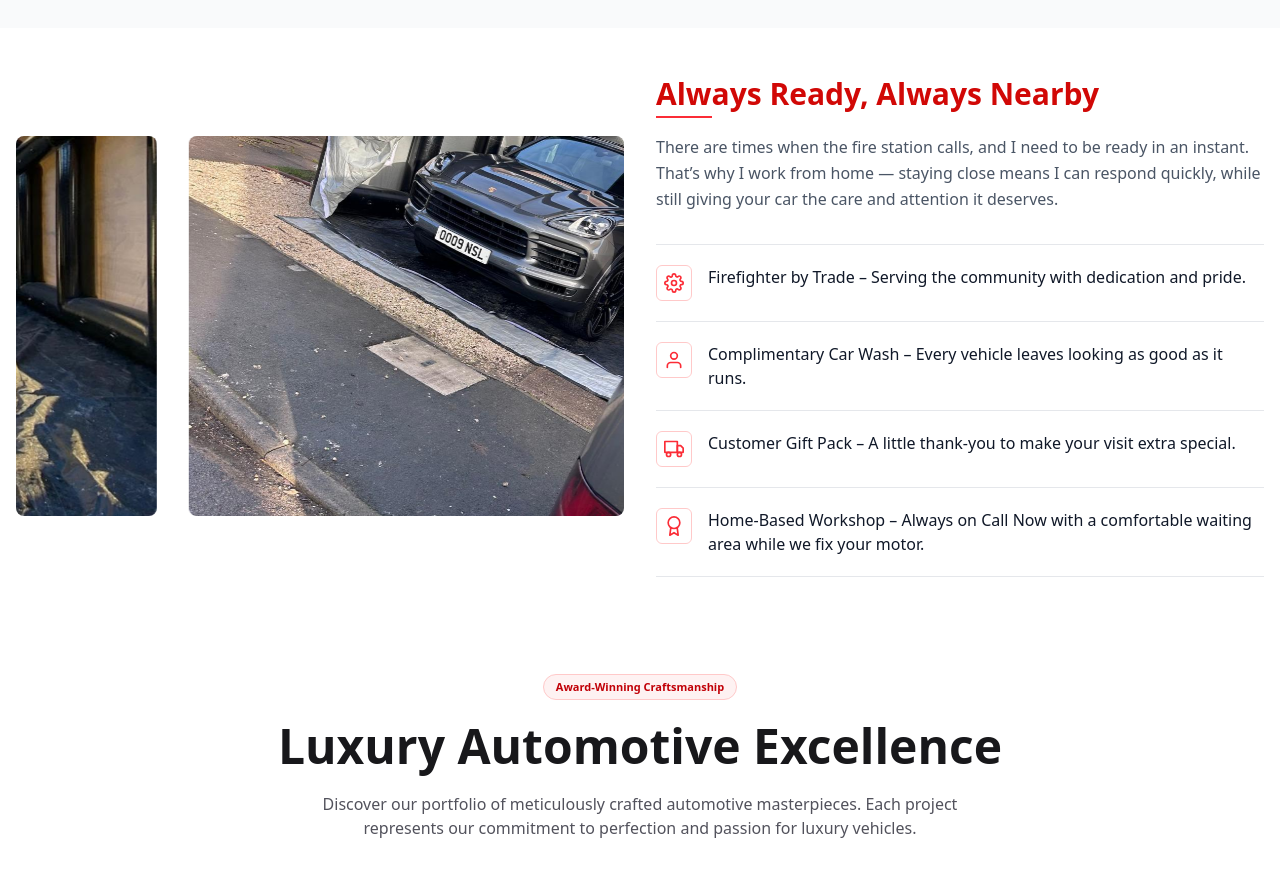
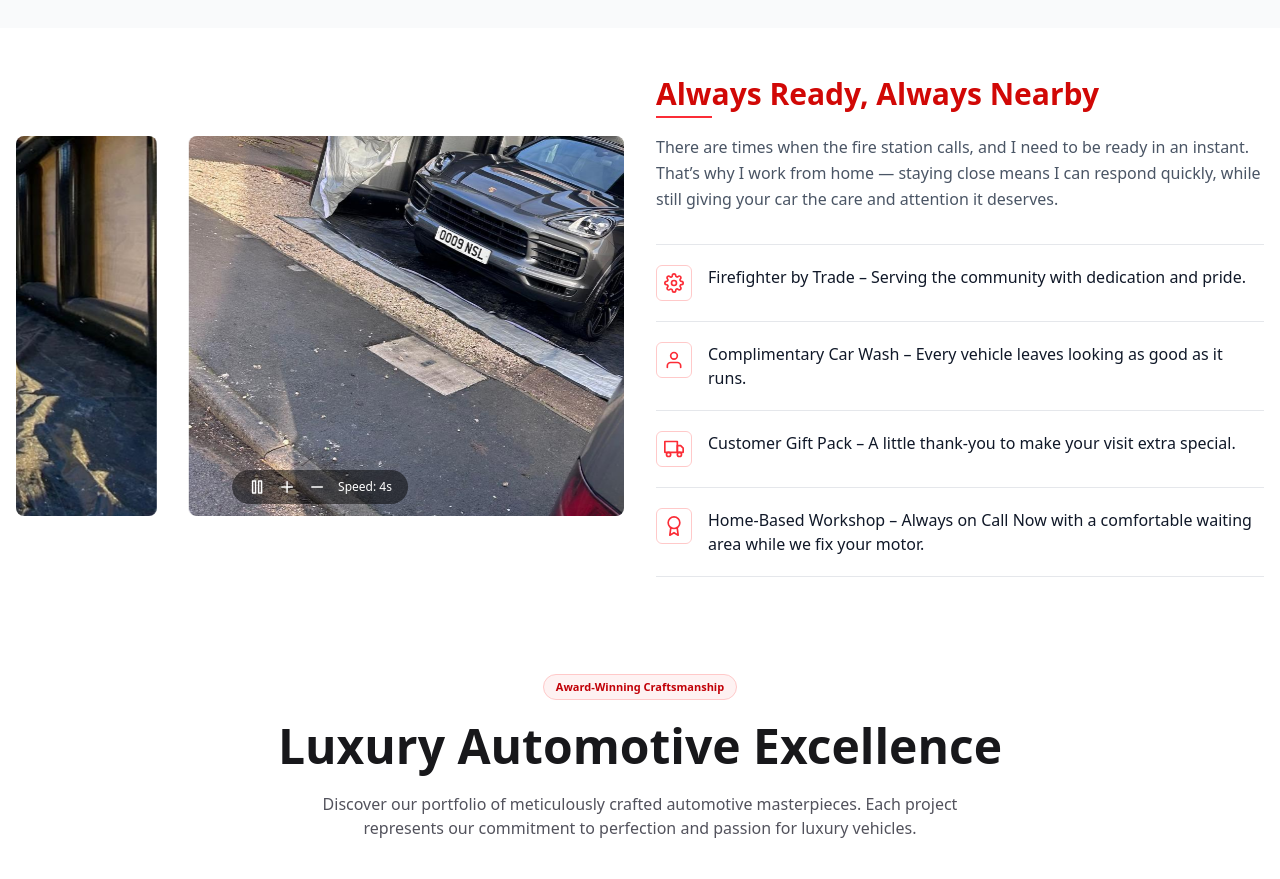
Before and after one commit to shandiru/smartrepairpro, a React (Vite) app: page / in a window 1280 px wide. Shown: the part 3280-4159 px from the top of the page. Built offline with nearby package versions, Linux system fonts and the light colour scheme.

Commit message:
add new feature

```diff
--- a/src/components/Expertise.jsx
+++ b/src/components/Expertise.jsx
@@ -1,7 +1,16 @@
-import React, { useEffect } from "react";
-import { FiSettings, FiUser, FiTruck, FiAward } from "react-icons/fi";
-import AOS from "aos"; // Import AOS
-import "aos/dist/aos.css"; // Import AOS CSS
+import React, { useEffect, useState } from "react";
+import {
+  FiSettings,
+  FiUser,
+  FiTruck,
+  FiAward,
+  FiPause,
+  FiPlay,
+  FiPlus,
+  FiMinus,
+} from "react-icons/fi";
+import AOS from "aos";
+import "aos/dist/aos.css";
 
 const points = [
   { id: 1, icon: FiSettings, text: "Firefighter by Trade – Serving the community with dedication and pride." },
@@ -11,41 +20,46 @@ const points = [
 ];
 
 export default function Expertise({
-  imageSrcs = ["wash-1.jpeg", "wash-2.jpeg", "wash-3.jpeg", "wash-4.jpeg", "wash-5.jpeg", "wash-6.jpeg", "wash-7.jpeg", "wash-8.jpeg", "wash-9.jpeg", "wash-10.jpeg", "wash12.jpeg", "wash13.jpeg", "wash14.jpeg", "wash15.jpeg"],
+  imageSrcs = ["wash-1.jpeg", "wash-2.jpeg", "wash-3.jpeg", "wash-4.jpeg", "wash-5.jpeg"],
   secondsPerImage = 4,
   gapPx = 16,
-  slideHeight = { base: 240, md: 320, lg: 380 }, // px heights per breakpoint
+  slideHeight = { base: 240, md: 320, lg: 380 },
 }) {
   const n = imageSrcs.length || 1;
 
+  const [paused, setPaused] = useState(false);
+  const [speed, setSpeed] = useState(secondsPerImage);
+
   useEffect(() => {
-    AOS.init({ duration: 1000, once: true }); // Initialize AOS on mount
+    AOS.init({ duration: 1000, once: true });
   }, []);
 
   return (
     <section className="w-full py-12 bg-white dark:bg-neutral-900" id="Why-Choose-Us">
       <div className="mx-auto max-w-7xl px-4">
         <div className="grid items-center gap-8 lg:grid-cols-2">
-          {/* Left: continuous auto-scroller with fixed height */}
-          <div className="relative overflow-hidden rounded-lg group" style={{ "--gap": `${gapPx}px` }} data-aos="fade-right">
-            {/* Fixed-height frame (prevents jumpiness) */}
+          {/* Left: Carousel */}
+          <div
+            className="relative overflow-hidden rounded-lg group"
+            style={{ "--gap": `${gapPx}px` }}
+            data-aos="fade-right"
+          >
             <div
               className="relative h-[var(--slide-h)] md:h-[var(--slide-h-md)] lg:h-[var(--slide-h-lg)]"
               style={{
-                // set CSS vars for responsive heights
                 "--slide-h": `${slideHeight.base}px`,
                 "--slide-h-md": `${slideHeight.md}px`,
                 "--slide-h-lg": `${slideHeight.lg}px`,
                 margin: "0 calc(var(--gap) * -1)",
               }}
             >
-              {/* Track */}
               <div
                 className="flex h-full will-change-transform"
                 style={{
                   "--n": n,
-                  "--dur": `${n * secondsPerImage}s`,
+                  "--dur": `${n * speed}s`,
                   animation: "wastrip var(--dur) linear infinite",
+                  animationPlayState: paused ? "paused" : "running",
                 }}
               >
                 {[...imageSrcs, ...imageSrcs].map((src, i) => (
@@ -69,27 +83,40 @@ export default function Expertise({
               </div>
             </div>
 
-            {/* Pause on hover */}
+            {/* Controls */}
+            <div className="absolute bottom-3 left-1/2 -translate-x-1/2 flex items-center gap-3 bg-black/50 text-white px-4 py-2 rounded-full">
+              <button onClick={() => setPaused(!paused)} className="hover:text-red-400">
+                {paused ? <FiPlay size={18} /> : <FiPause size={18} />}
+              </button>
+              <button onClick={() => setSpeed((s) => Math.max(1, s - 1))} className="hover:text-red-400">
+                <FiPlus size={18} />
+              </button>
+              <button onClick={() => setSpeed((s) => s + 1)} className="hover:text-red-400">
+                <FiMinus size={18} />
+              </button>
+              <span className="text-xs">Speed: {speed}s</span>
+            </div>
+
             <style jsx>{`
-              .group:hover div[style*='wastrip'] {
-                animation-play-state: paused;
-              }
               @keyframes wastrip {
-                from { transform: translateX(0); }
-                to { transform: translateX(calc(-100% * var(--n))); }
+                from {
+                  transform: translateX(0);
+                }
+                to {
+                  transform: translateX(calc(-100% * var(--n)));
+                }
               }
             `}</style>
           </div>
 
-          {/* Right: content */}
+          {/* Right: Content */}
           <div data-aos="fade-left" data-aos-delay="300">
             <h2 className="text-2xl md:text-3xl font-bold text-[#D10806]">Always Ready, Always Nearby</h2>
-
             <div className="mt-1 h-0.5 w-14 bg-red-500" />
             <p className="mt-4 text-gray-600 dark:text-gray-300 text-base leading-relaxed max-w-2xl">
               There are times when the fire station calls, and I need to be ready in an instant.
-              That’s why I work from home — staying close means I can respond quickly, while still
-              giving your car the care and attention it deserves.
+              That’s why I work from home — staying close means I can respond quickly,
+              while still giving your car the care and attention it deserves.
             </p>
 
             <ul className="mt-8 divide-y divide-gray-200 dark:divide-neutral-800 border-t border-b border-gray-200 dark:border-neutral-800">
```
